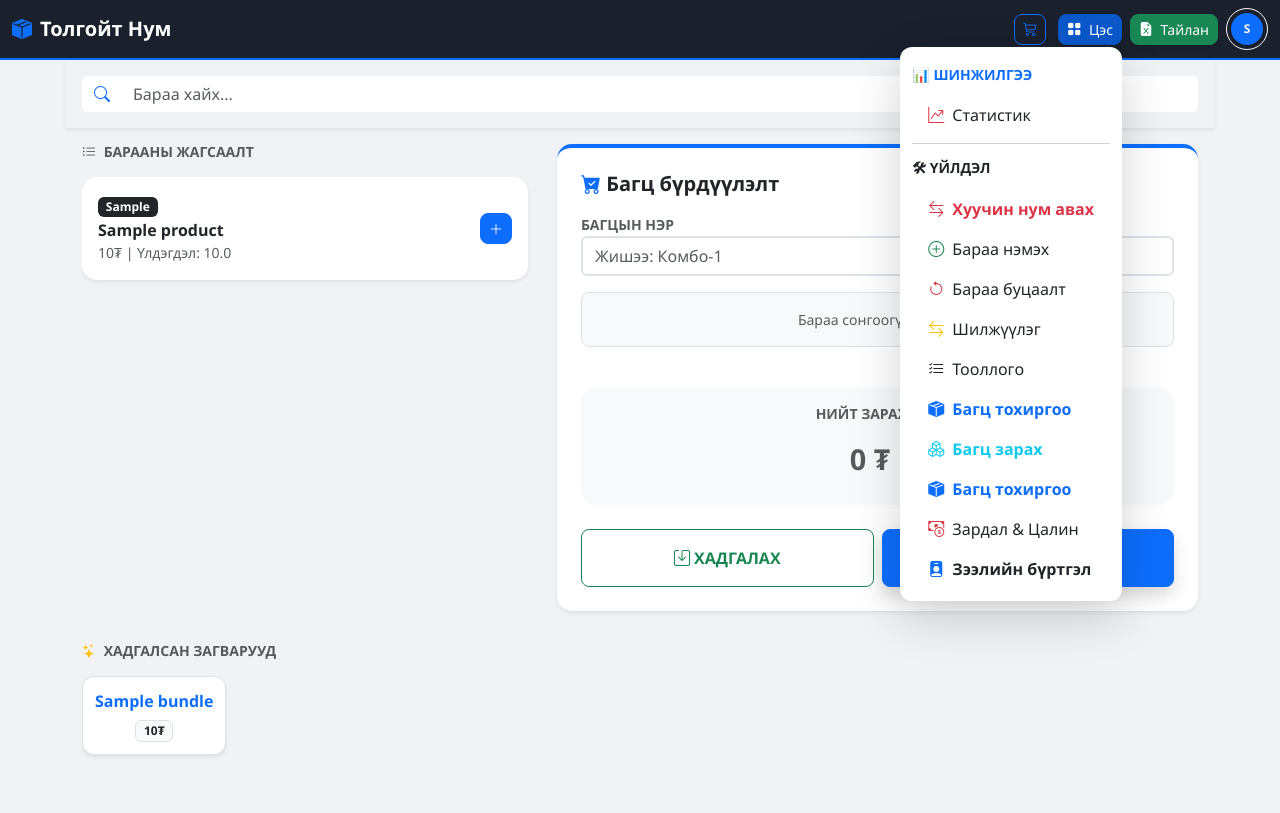
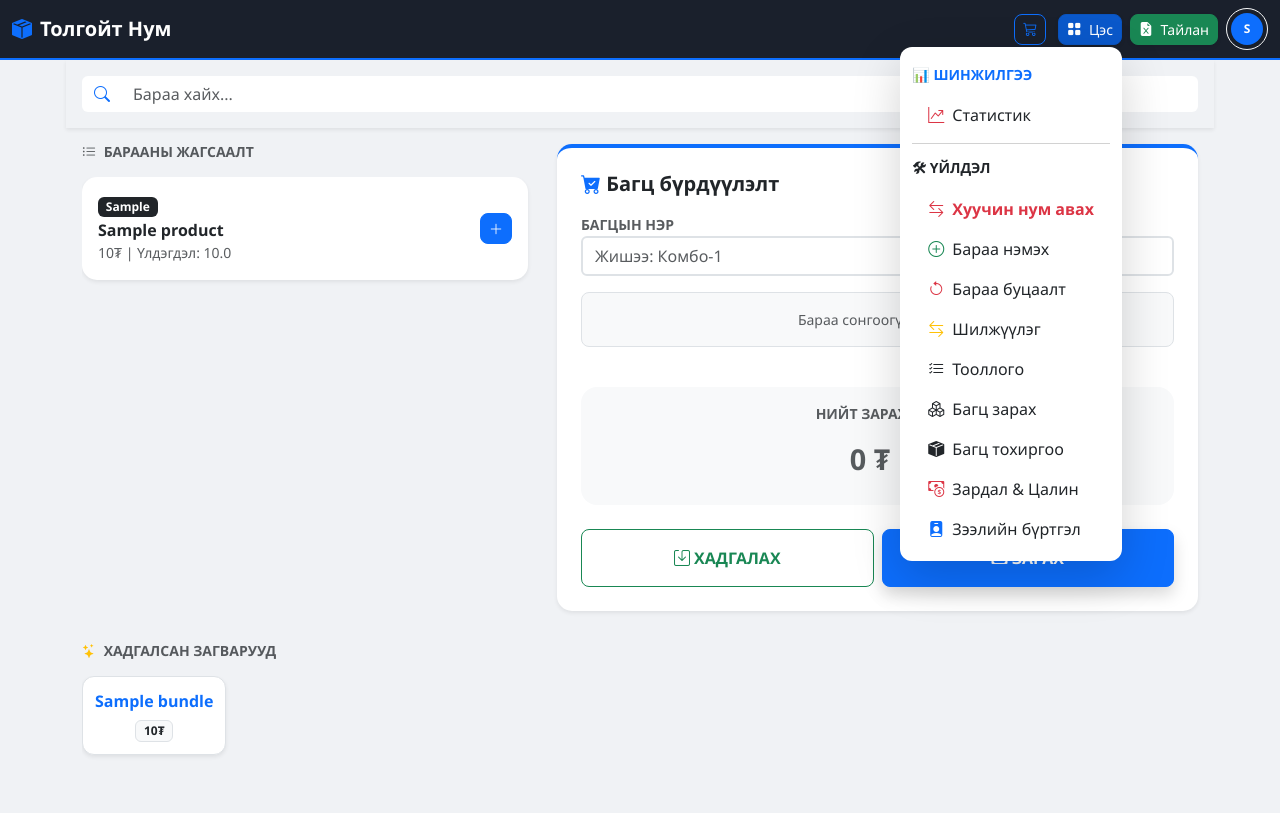
Before and after one commit to TSodoo-1985/Tolgoit_Num, a Flask app: page /bundles in a window 1280 px wide, after a click on "Цэс". Run offline with Flask 3, Linux system fonts and the light colour scheme; a user stored in the database is signed in; tables that the repository leaves empty hold one stand-in row (values such as "Sample post").

Commit message:
Rearrange dropdown items for user roles

```diff
--- a/templates/layout.html
+++ b/templates/layout.html
@@ -62,14 +62,11 @@
                     <li><a class="dropdown-item py-2" href="{{ url_for('special_transfer') }}"><i class="bi bi-arrow-left-right text-warning me-2"></i>Шилжүүлэг</a></li>
                     <li><a class="dropdown-item py-2" href="{{ url_for('inventory') }}"><i class="bi bi-list-check me-2"></i>Тооллого</a></li>
                     {% if current_user.role in ['admin', 'staff'] %}
-                    <li><a class="dropdown-item py-2 fw-bold text-primary" href="{{ url_for('manage_packages') }}"><i class="bi bi-box-seam-fill me-2"></i>Багц тохиргоо</a></li>
-                    <li><a class="dropdown-item py-2 fw-bold text-info" href="{{ url_for('bundles_page') }}"><i class="bi bi-boxes me-2"></i>Багц зарах</a></li>
-                    {% endif %}
-                    {% if current_user.role in ['admin', 'staff'] %}
-                    <li><a class="dropdown-item py-2 fw-bold text-primary" href="{{ url_for('manage_packages') }}"><i class="bi bi-box-seam-fill me-2"></i>Багц тохиргоо</a></li>
+                    <li><a class="dropdown-item py-2" href="{{ url_for('bundles_page') }}"><i class="bi bi-boxes me-2"></i>Багц зарах</a></li>
+                    <li><a class="dropdown-item py-2" href="{{ url_for('manage_packages') }}"><i class="bi bi-box-seam-fill me-2"></i>Багц тохиргоо</a></li>
                     {% endif %}
                     <li><a class="dropdown-item py-2" href="{{ url_for('expenses') }}"><i class="bi bi-cash-coin text-danger me-2"></i>Зардал & Цалин</a></li>
-                    <li><a class="dropdown-item py-2 fw-bold" href="{{ url_for('manage_loans') }}"><i class="bi bi-person-badge-fill text-primary me-2"></i>Зээлийн бүртгэл</a></li>
+                    <li><a class="dropdown-item py-2" href="{{ url_for('manage_loans') }}"><i class="bi bi-person-badge-fill text-primary me-2"></i>Зээлийн бүртгэл</a></li>
                 </ul>
             </div>
 
```
